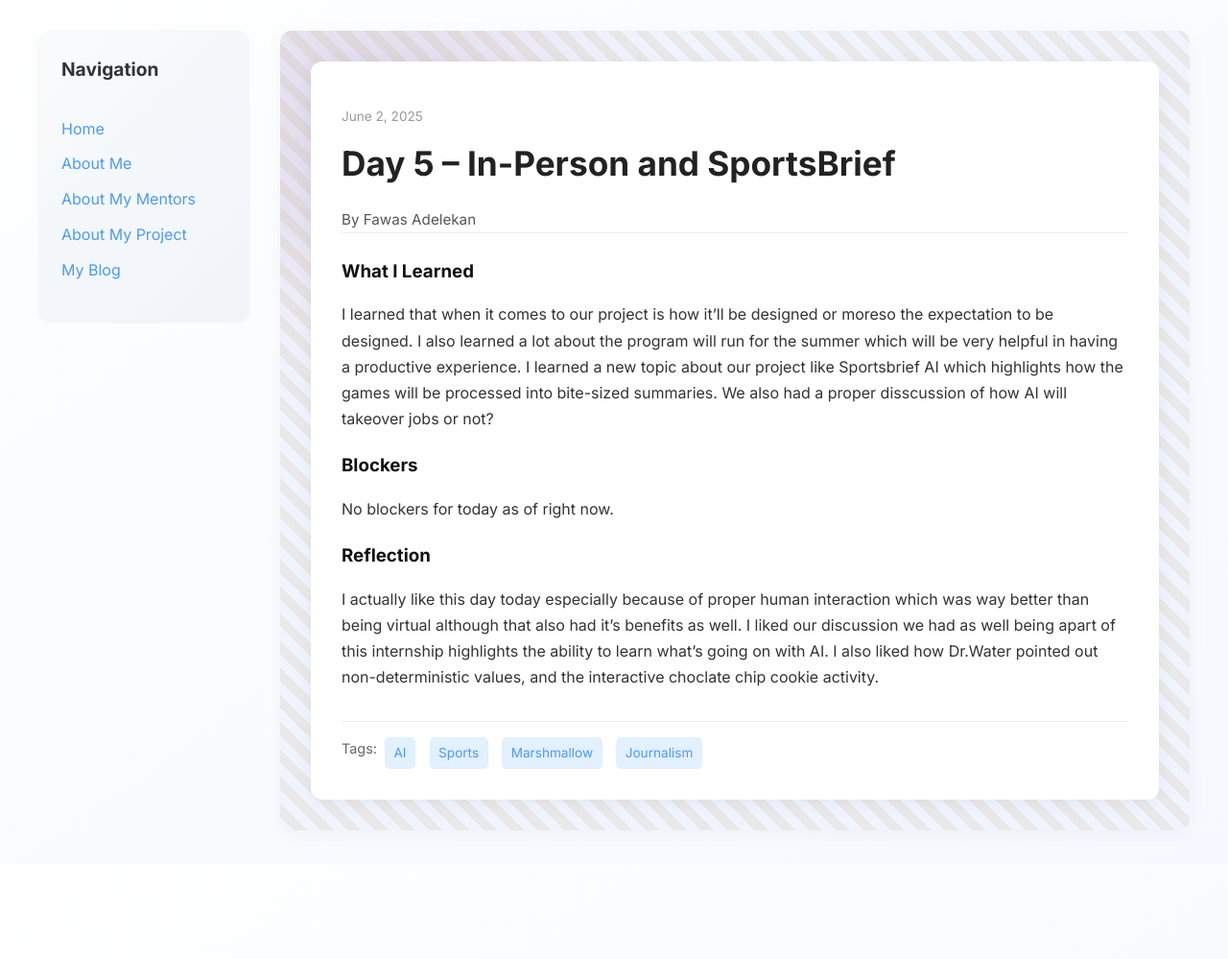
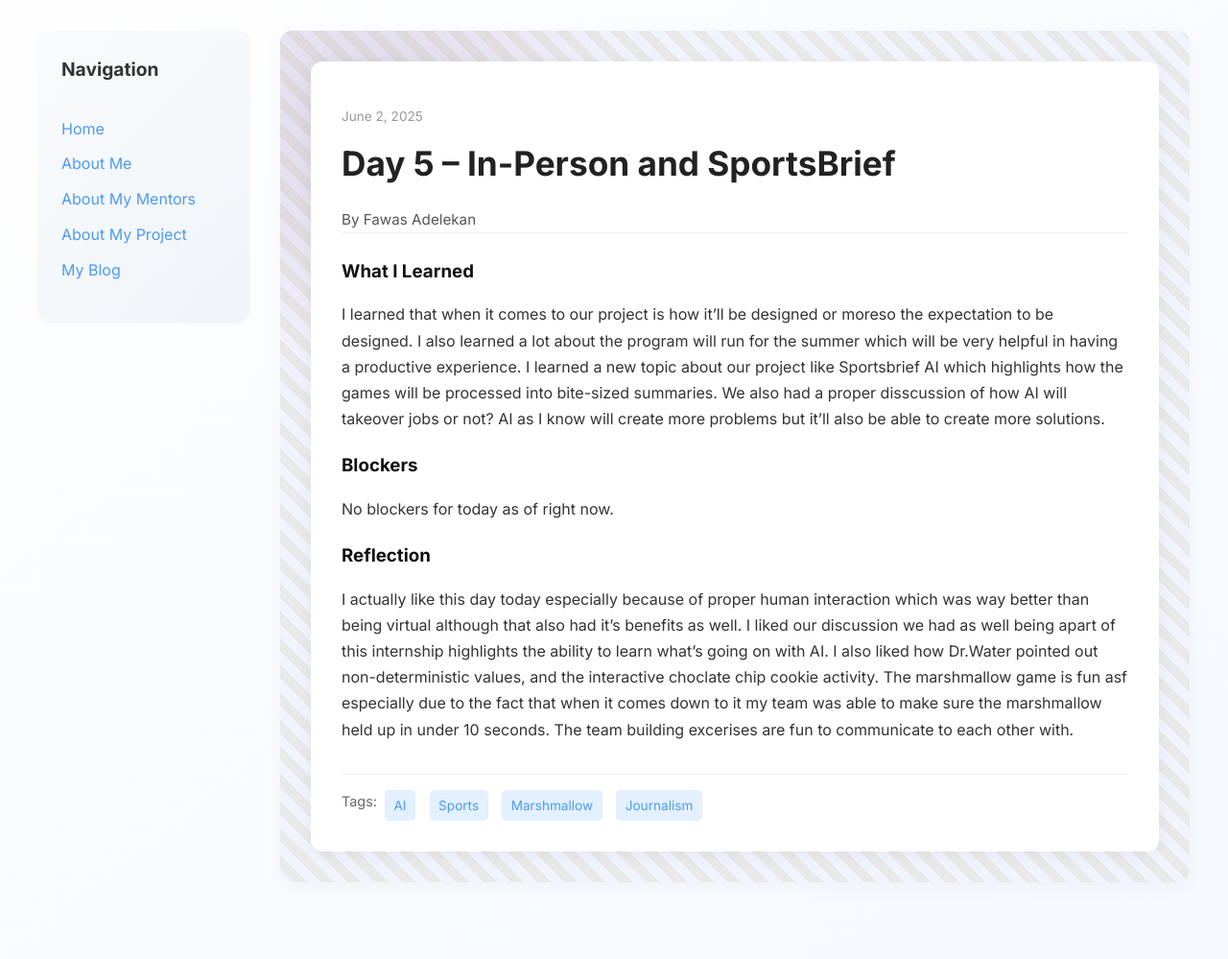
Before and after one commit to ForrestAj/ForrestAj.github.io, a Jekyll site: the page built from _posts/2025-06-02-day-5.md, in a window 1280 px wide. Shown: the whole page at 96% size. Built offline with Jekyll 4.4.1, drawn with Linux system fonts in a browser that asks for light colours; before the commit the page ends 900 px from its top, so only the background shows below that.

Commit message:
Update 2025-06-02-day-5.md

```diff
--- a/_posts/2025-06-02-day-5.md
+++ b/_posts/2025-06-02-day-5.md
@@ -7,11 +7,11 @@
 tags: ["AI", "Sports", "Marshmallow", "Journalism"]
 
 what_i_learned: |
-    I learned that when it comes to our project is how it'll be designed or moreso the expectation to be designed. I also learned a lot about the program will run for the summer which will be very helpful in having a productive experience. I learned a new topic about our project like Sportsbrief AI which highlights how the games will be processed into bite-sized summaries. We also had a proper disscussion of how AI will takeover jobs or not?
+    I learned that when it comes to our project is how it'll be designed or moreso the expectation to be designed. I also learned a lot about the program will run for the summer which will be very helpful in having a productive experience. I learned a new topic about our project like Sportsbrief AI which highlights how the games will be processed into bite-sized summaries. We also had a proper disscussion of how AI will takeover jobs or not? AI as I know will create more problems but it'll also be able to create more solutions.
 
 blockers: |
   No blockers for today as of right now.
 
 reflection: |
-  I actually like this day today especially because of proper human interaction which was way better than being virtual although that also had it's benefits as well. I liked our discussion we had as well being apart of this internship highlights the ability to learn what's going on with AI. I also liked how Dr.Water pointed out non-deterministic values, and the interactive choclate chip cookie activity.
+  I actually like this day today especially because of proper human interaction which was way better than being virtual although that also had it's benefits as well. I liked our discussion we had as well being apart of this internship highlights the ability to learn what's going on with AI. I also liked how Dr.Water pointed out non-deterministic values, and the interactive choclate chip cookie activity. The marshmallow game is fun asf especially due to the fact that when it comes down to it my team was able to make sure the marshmallow held up in under 10 seconds. The team building excerises are fun to communicate to each other with.
 ---
```
